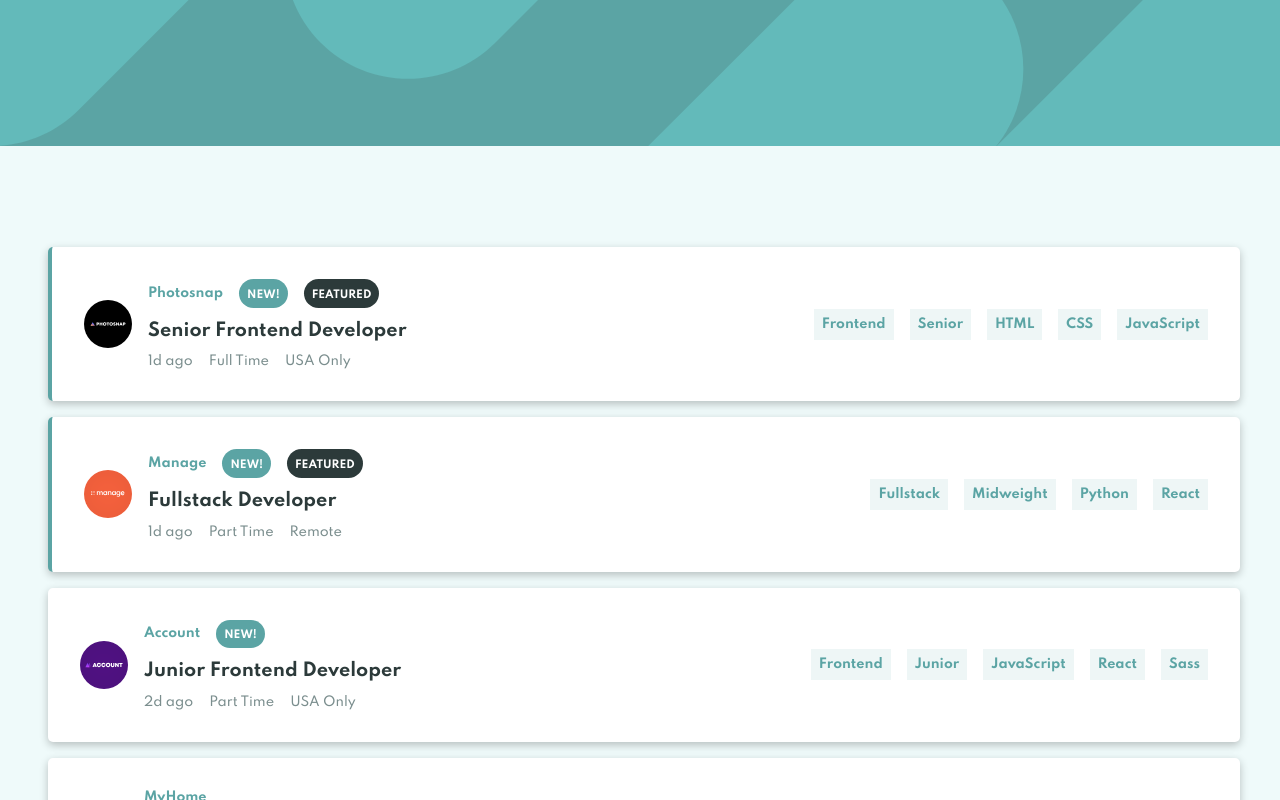
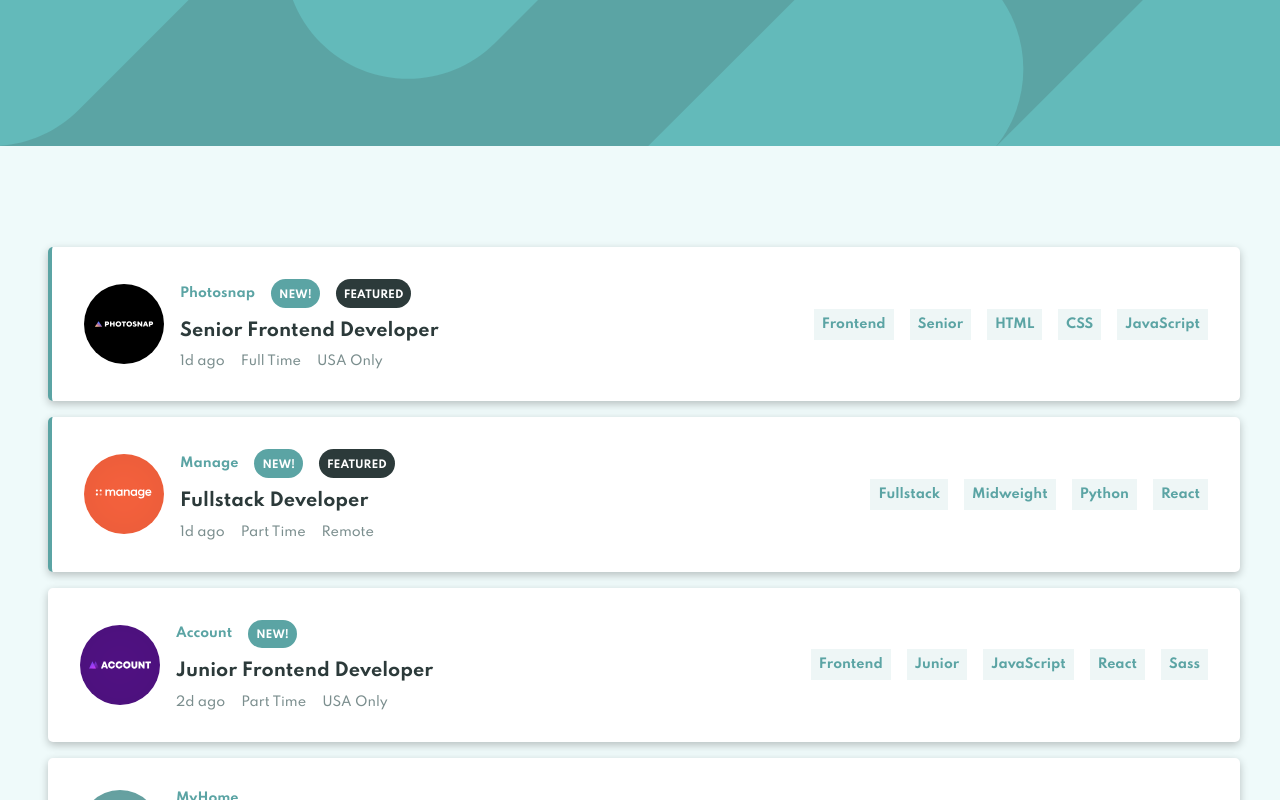
Before and after one commit to luizfelipebraga/frontendmentor-challenges, a React (Create React App) app in the folder react-listings/: page / in a window 1280 px wide. Built offline with nearby package versions, Linux system fonts and the light colour scheme; the HTML template or start-up script is replaced by a standard one.

Commit message:
Update (Height of card image)

```diff
--- a/react-listings/src/components/Card/styles.ts
+++ b/react-listings/src/components/Card/styles.ts
@@ -29,7 +29,7 @@ export const WrapUserBox = styled.div`
 `;
 
 export const Image = styled.img`
-  height: 3rem;
+  height: 5rem;
   object-fit: cover;
 `;
 
```
